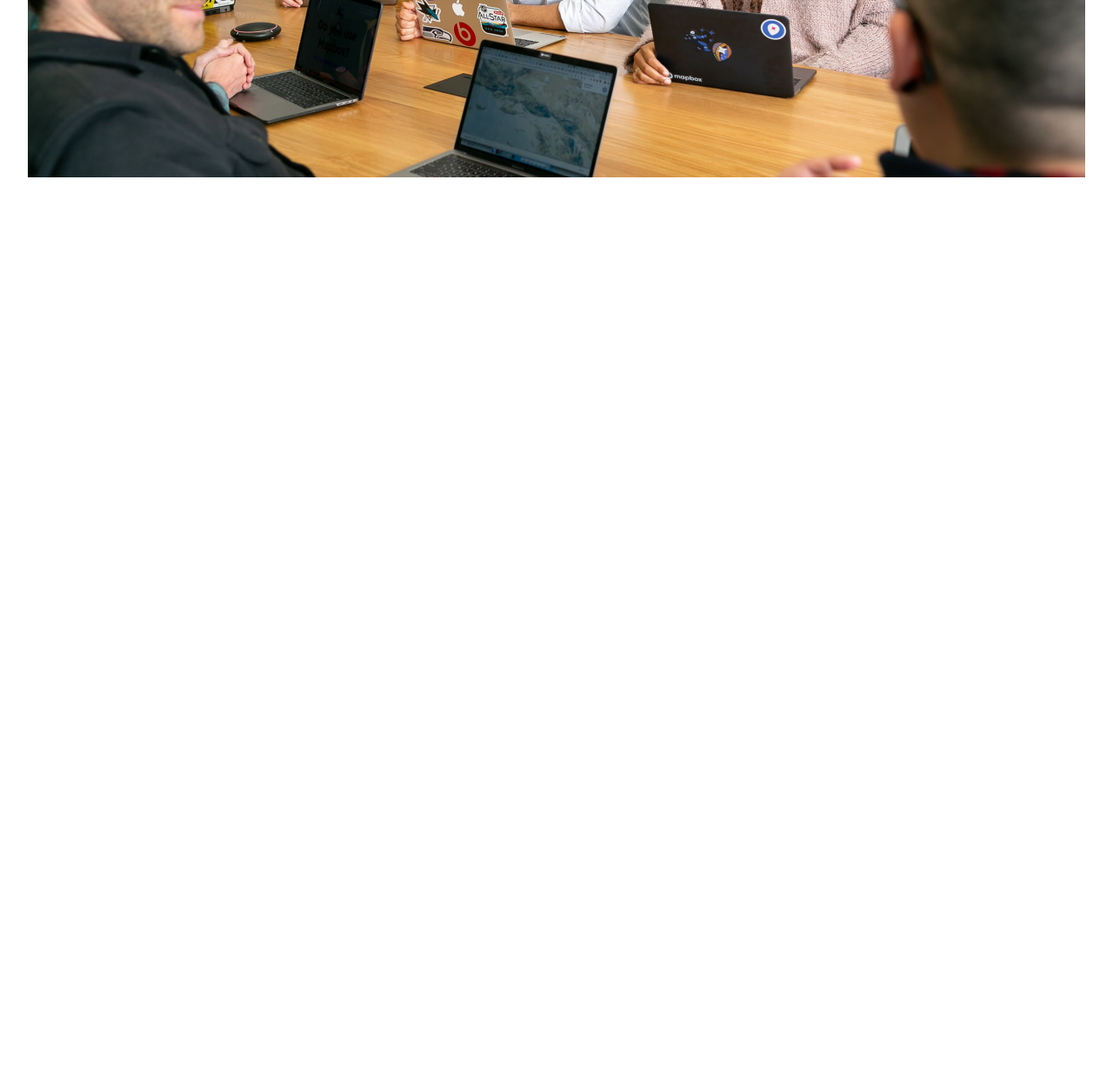
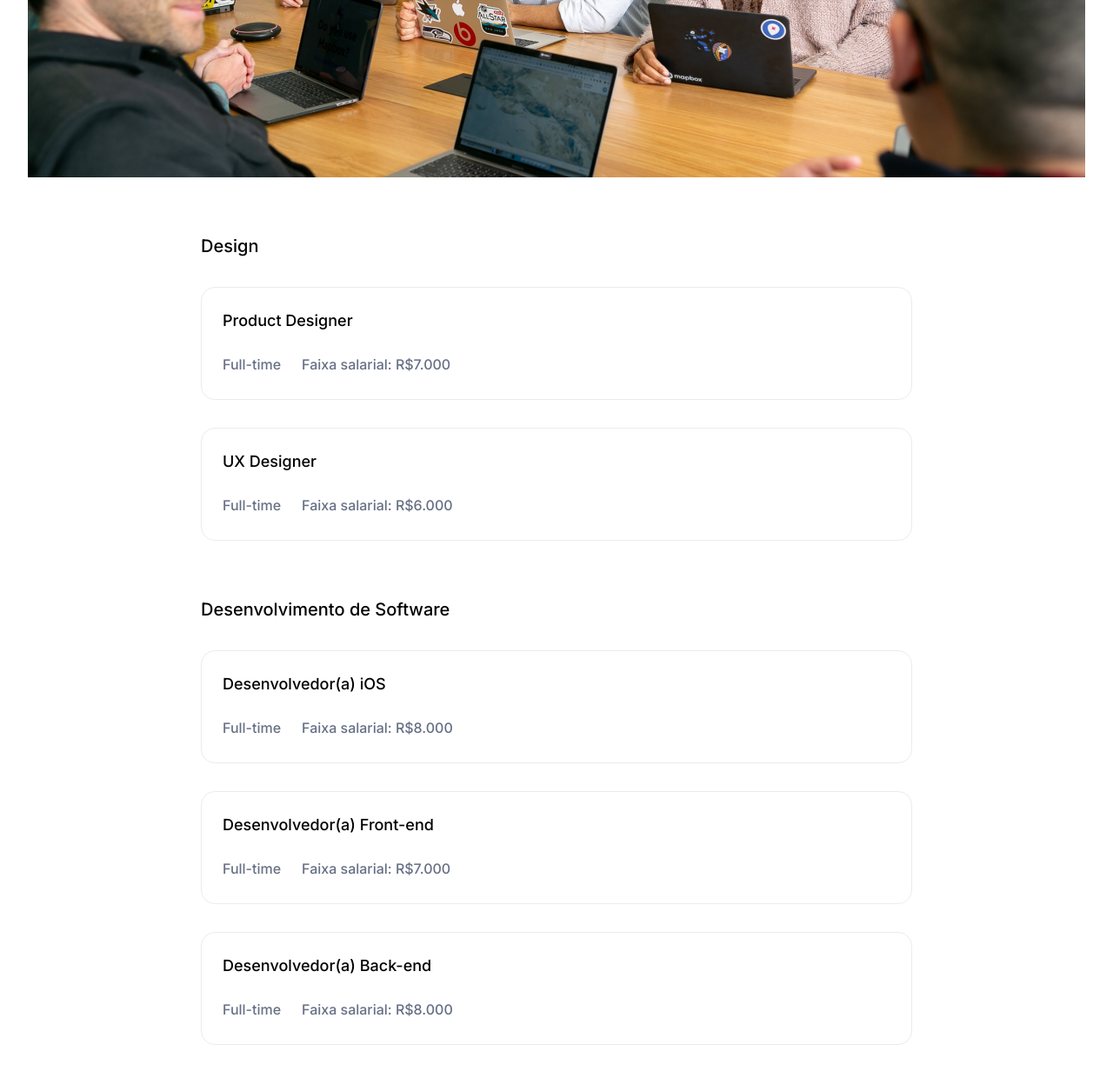
Before and after one commit to isangelyz/Projeto-7-Days-OptimusTech, a plain HTML site: page index.html in a window 1280 px wide. Shown: the part 1150-2390 px from the top of the page at 87% size. Before the commit the page ends 1450 px from the top, so only its background shows below. Drawn offline with Linux system fonts and the light colour scheme.

Commit message:
Aba vagas abertas de vagas finalizada

```diff
--- a/index.html
+++ b/index.html
@@ -87,6 +87,49 @@
                     </div>
                 </section>
             </section>
+            <section class="abertas">
+                <section class="abertas-design">
+                    <h1 class="abertas-tema">Design</h1>
+                    <section class="design-product-designer abertas-box">
+                        <span class="abertas-titulo">Product Designer</span>
+                        <div class="abertas-informacoes">
+                          <span>Full-time</span>
+                          <span>Faixa salarial: R$7.000</span>
+                        </div>
+                    </section>
+                    <section class="design-ux-designer abertas-box">
+                        <span class="abertas-titulo">UX Designer</span>
+                        <div class="abertas-informacoes">
+                          <span>Full-time</span>
+                          <span>Faixa salarial: R$6.000</span>
+                        </div>
+                    </section>
+                </section>
+                <section class="abertas-desenvolvimento">
+                    <h1 class="abertas-tema">Desenvolvimento de Software</h1>
+                    <section class="desenvolvimento-ios abertas-box">
+                        <span class="abertas-titulo">Desenvolvedor(a) iOS</span>
+                        <div class="abertas-informacoes">
+                          <span>Full-time</span>
+                          <span>Faixa salarial: R$8.000</span>
+                        </div>
+                    </section>
+                    <section class="desenvolvimento-front abertas-box">
+                        <span class="abertas-titulo">Desenvolvedor(a) Front-end</span>
+                        <div class="abertas-informacoes">
+                          <span>Full-time</span>
+                          <span>Faixa salarial: R$7.000</span>
+                        </div>
+                    </section>
+                    <section class="desenvolvimento-back abertas-box">
+                        <span class="abertas-titulo">Desenvolvedor(a) Back-end</span>
+                        <div class="abertas-informacoes">
+                          <span>Full-time</span>
+                          <span>Faixa salarial: R$8.000</span>
+                        </div>
+                    </section>
+                </section>
+            </section>
         </section>
     </section>
 </body>
--- a/style.css
+++ b/style.css
@@ -5,6 +5,7 @@
     --vermelho: rgba(142, 36, 36, 1);
     --branco: rgba(255, 255, 255, 1);
     --preto: rgba(16, 24, 40, 1);
+    --cinza-claro: rgba(234, 236, 240, 1);
 }
 
 body {
@@ -225,3 +226,57 @@ body {
     font-size: 20px;
     color: var(--cinza);
 }
+
+.abertas{
+    display: flex;
+    flex-direction: column;
+    gap: 64px;
+    align-items: center;
+}
+
+.abertas-design {
+    display: flex;
+    flex-direction: column;
+    gap: 32px;
+}
+
+.abertas-tema {
+    font-size: 20px;
+    font-weight: 500;
+    line-height: 30px;
+}
+
+.abertas-titulo {
+    font-size: 18px;
+    font-weight: 500;
+    line-height: 28px;
+}
+
+.abertas-informacoes {
+    font-size: 16px;
+    line-height: 24px;
+    font-weight: 500;
+    color: var(--cinza);
+}
+
+.abertas-desenvolvimento {
+    display: flex;
+    flex-direction: column;
+    gap: 32px;
+}
+
+.abertas-box{
+    display: flex;
+    flex-direction: column;
+    width: 768px;
+    gap: 24px;
+    padding: 24px;
+    padding-bottom: 28px;
+    border: 1px solid var(--cinza-claro);
+    border-radius: 16px;
+}
+
+.abertas-informacoes {
+    display: flex;
+    gap: 24px;
+}
```
